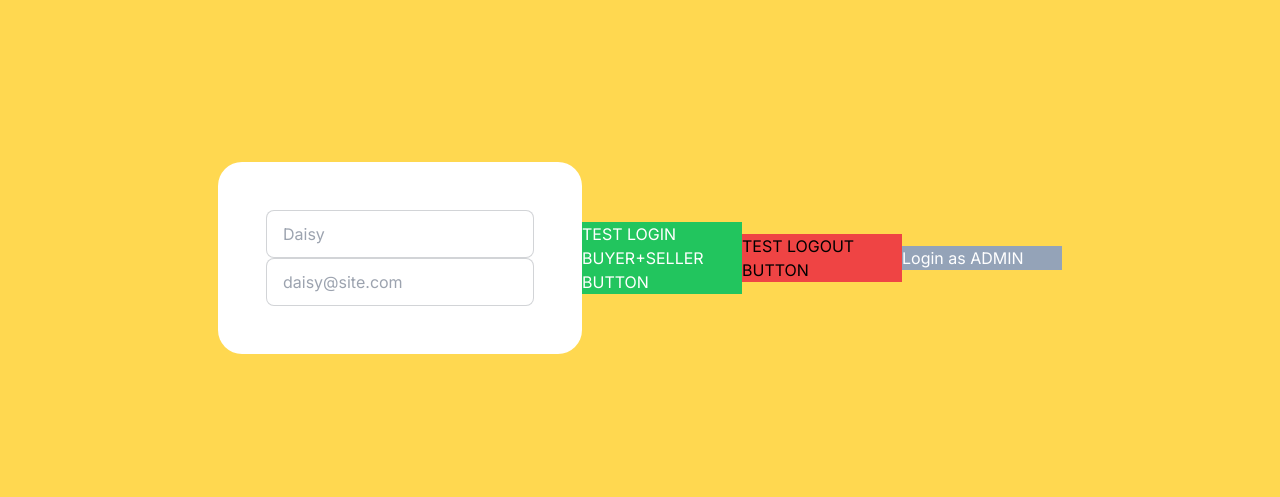
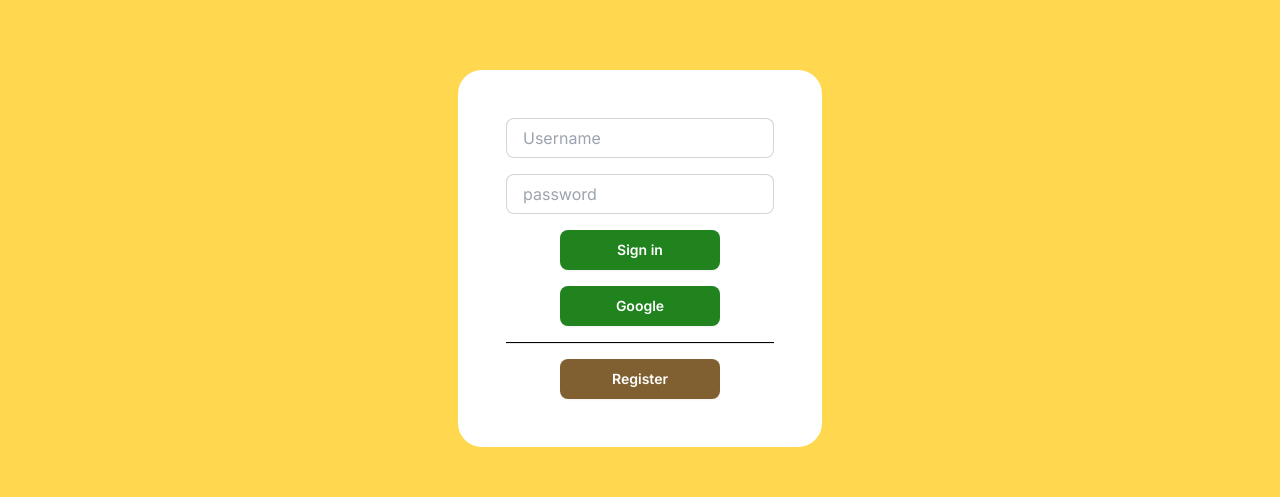
Before and after one commit to NewChayanon/CC17-GroupProject-FrontEnd, a React (Vite) app: page /login in a window 1280 px wide. Shown: the part 142-639 px from the top of the page. Built offline with nearby package versions, Linux system fonts and the light colour scheme; no server answers.

Commit message:
finish login ui

```diff
--- a/src/Pages/LoginPage.jsx
+++ b/src/Pages/LoginPage.jsx
@@ -1,5 +1,6 @@
 import fflogo from "../assets/FF-logo.png";
 import Footer from "../layouts/Footer";
+import Header from "../layouts/Header";
 import useStore from "../zustand/store";
 import { useNavigate } from "react-router-dom";
 
@@ -8,64 +9,27 @@ export default function LoginPage() {
   const login = useStore((state) => state.login);
   const logout = useStore((state) => state.logout);
 
-  const handleLoginSeller = () => {
-    const user = {
-      email: "test02@mail.com",
-      password: "123456789",
-    };
-    login(user);
-    navigate("/home");
-  };
-
-  const handleLoginAdmin = () => {
-    const user = {
-      email: "admin@mail.com",
-      password: "123456789",
-    };
-    login(user);
-    navigate("/admin");
-  };
-
-  const handleLogout = () => {
-    logout();
-  };
-
   return (
     <div className="bg-secondary h-screen flex flex-col">
-      <div className="flex p-2 h-12 xl:h-24 items-center">
-        <a className="btn btn-ghost text-x">
-          <img className="w-auto h-full" src={fflogo} />
-        </a>
-        <div>
-          <p className="text-2xl">Freshy Foodie</p>
-          <p className="text-base">Freshly Meet, Freshly Eat</p>
-        </div>
-      </div>
+      <Header />
       <div className="flex flex-1 h-screen justify-center items-center">
-        <div className="bg-absolutewhite p-12 rounded-3xl">
-          <label className="input input-bordered flex items-center gap-2 bg-absolutewhite">
-            <input type="text" className="grow" placeholder="Daisy" />
+        <div className="flex flex-col gap-4 bg-absolutewhite p-12 rounded-3xl items-center">
+          <label className="input input-bordered h-10 flex items-center gap-2 bg-absolutewhite">
+            <input type="text" className="grow" placeholder="Username" />
           </label>
-          <label className="input input-bordered flex items-center gap-2 bg-absolutewhite">
-            <input type="text" className="grow" placeholder="daisy@site.com" />
+          <label className="input input-bordered h-10 flex items-center gap-2 bg-absolutewhite">
+            <input type="text" className="grow" placeholder="password" />
           </label>
-        </div>
-
-        <div
-          className="bg-green-500 w-40 text-white"
-          onClick={handleLoginSeller}
-        >
-          TEST LOGIN BUYER+SELLER BUTTON
-        </div>
-        <div className="bg-red-500 w-40" onClick={handleLogout}>
-          TEST LOGOUT BUTTON
-        </div>
-
-        <div
-          className="bg-slate-400 w-40 text-white"
-          onClick={handleLoginAdmin}
-        >
-          Login as ADMIN
+          <button className="btn w-40 h-10 min-h-10 border-0 shadow-sm text-absolutewhite bg-primary hover:bg-darkgreen">
+            Sign in
+          </button>
+          <button className="btn w-40 h-10 min-h-10 border-0 shadow-sm text-absolutewhite bg-primary hover:bg-darkgreen">
+            Google
+          </button>
+          <div className="divider h-0 m-0 border-t border-absoluteblack"></div>
+          <button className="btn w-40 h-10 min-h-10 border-0 shadow-sm text-absolutewhite bg-tertiary hover:bg-darkbrown">
+            Register
+          </button>
         </div>
       </div>
       <Footer />
--- a/src/layouts/Header.jsx
+++ b/src/layouts/Header.jsx
@@ -10,11 +10,13 @@ import ffLogo from "../assets/FF-logo.png";
 import NavMenu from "../components/NavMenu.jsx";
 import { Link } from "react-router-dom";
 import useStore from "../zustand/store.js";
+import { useLocation } from "react-router-dom";
 
 export default function Header() {
   // ทำ responsive 2 size 1) mobile 2) desktop
   const isAuthenticated = useStore((state) => state.isAuthenticated);
   const user = useStore((state) => state.user);
+  const { pathname } = useLocation();
   const navMenuList = [
     {
       menuIcon: <VendorNearMeIcon />,
@@ -74,6 +76,7 @@ export default function Header() {
 
         {/* HAMBURGER MENU FOR MOBILE* smallest until lg*/}
         <div className="flex-none gap-2 xl:hidden">
+          {pathname.startsWith("/login") || (
             <div className="dropdown dropdown-end">
               {/* HAMBURGER BUTTON*/}
               <div
@@ -126,9 +129,10 @@ export default function Header() {
                 )}
               </ul>
             </div>
+          )}
         </div>
         {/* MYSTORE MENU - ONLY DISPLAY AT xl & with AuthContext*/}
-        {isAuthenticated ? (
+        {!pathname.startsWith("/login") && isAuthenticated ? (
           <Link to="/">
             <div className="btn btn-ghost hidden xl:flex bg-darkbrown">
               <StoreIcon />
@@ -138,6 +142,7 @@ export default function Header() {
         ) : null}
 
         {/* AVATAR MENU FOR DESKTOP - ONLY DISPLAY AT xl */}
+        {pathname.startsWith("/login") || (
           <div className="flex-none gap-2 hidden xl:block">
             <div className="dropdown dropdown-end">
               <div
@@ -170,6 +175,7 @@ export default function Header() {
               </ul>
             </div>
           </div>
+        )}
       </div>
     </div>
   );
--- a/tailwind.config.js
+++ b/tailwind.config.js
@@ -7,7 +7,7 @@ export default {
       colors: {
         primary: "#20831E",
         secondary: "#FFD850",
-        tertiary: "#0806300",
+        tertiary: "#806030",
         graybg: "#F2F2F2",
         graylighttext: "#8D8D8D",
         graydarktext: "#545454",
```
Lines whose indentation alone changed are shown as unchanged.
